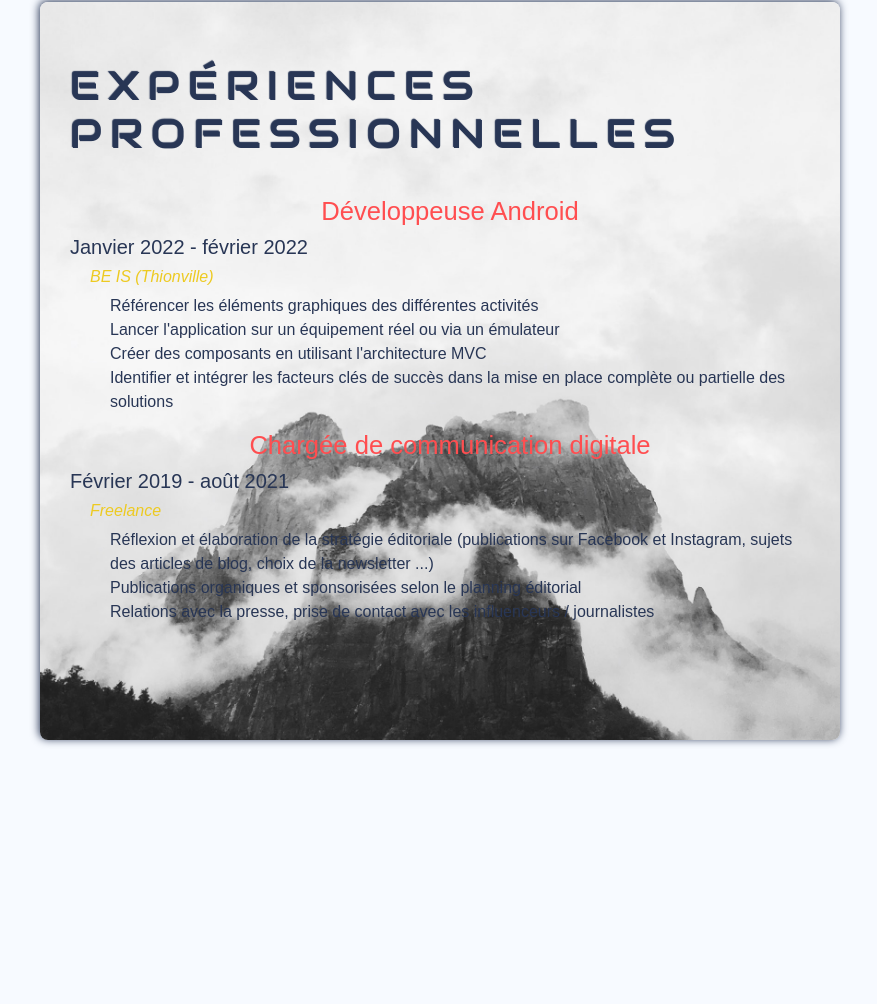
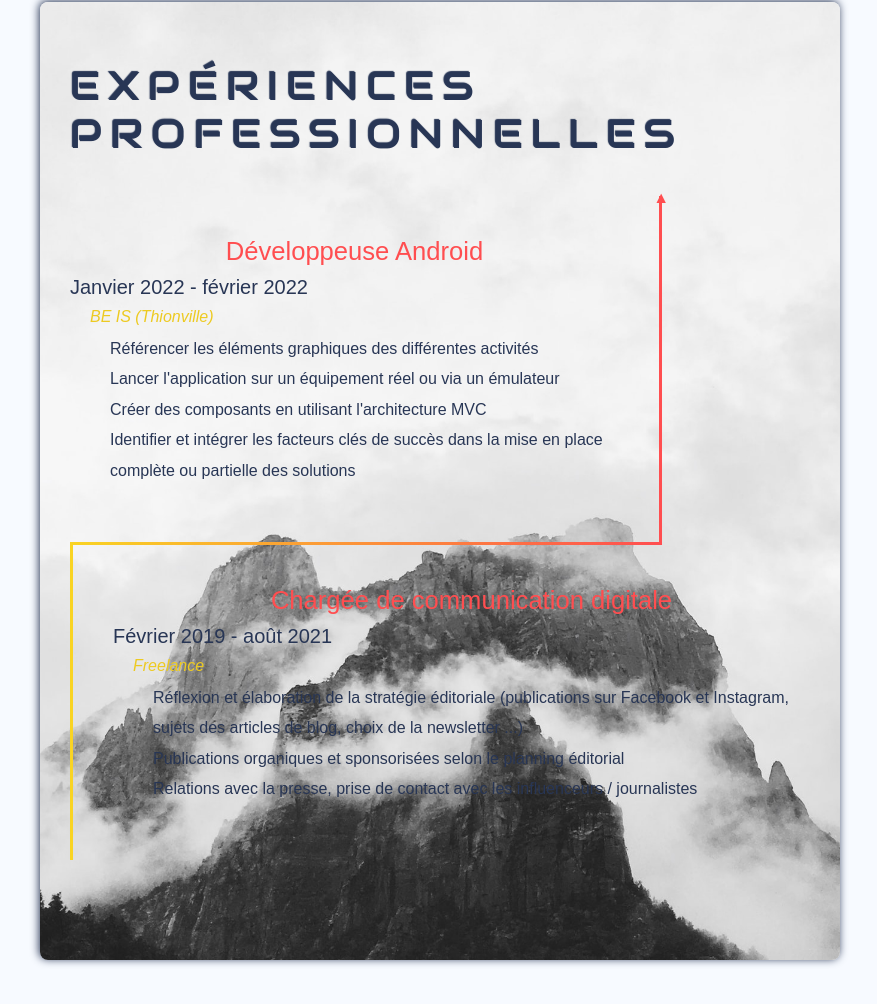
Before and after one commit to aissatoumane/site_cv, a website: page index.html in a window 1280 px wide. Shown: the part 3958-4962 px from the top of the page, without its empty margins (200-1077 px from the left). Before the commit the page ends 4878 px from the top, so only its background shows below. Drawn offline with nearby package versions, Linux system fonts and the light colour scheme; a web font is replaced by a local one.

Commit message:
ajout fleches timeline

```diff
--- a/index.html
+++ b/index.html
@@ -9,7 +9,9 @@
     <link rel="stylesheet" href="./style.css">
     <link rel="stylesheet" href="./assets/css/bootstrap.css">
     <link rel="stylesheet" href="https://cdnjs.cloudflare.com/ajax/libs/font-awesome/4.7.0/css/font-awesome.css">
+    <link href="https://unpkg.com/aos@2.3.1/dist/aos.css" rel="stylesheet">
 </head>
+
 <body>
     <header>
         <nav class="navbar navbar-expand-sm navbar-light fixed-top" id="navbar">
@@ -211,5 +213,6 @@
     <script src="./assets/js/jquery.min.js" type="text/javascript"> </script>
     <script src="./assets/js/typed.min.js" type="text/javascript"> </script>
     <script src="./script.js" type="text/javascript"> </script>
+    <script src="https://unpkg.com/aos@2.3.1/dist/aos.js"></script>
 </body>
 </html>
--- a/script.js
+++ b/script.js
@@ -51,3 +51,6 @@ $(window).scroll(function() {
         compteur = 1;
     }
 });
+
+//  AOS - Animate On Scroll
+AOS.init();
--- a/style.css
+++ b/style.css
@@ -235,3 +235,46 @@ h4 {
     color: #edca21;
     margin-left: 20px;
 }
+
+#xp-pro li {
+    line-height: 1.9em;
+    justify-content: center;
+}
+
+.timeline {
+    border-top: 3px solid;
+    border-image: linear-gradient(to right, #f9d423, #ff4e50);
+    border-image-slice: 1;
+    margin: 0;
+    padding: 40px;
+    position: relative;
+}
+
+.timeline:nth-child(1)::after {
+    content: '▲';
+    color: #ff4e50;
+    position: absolute; /* permettra de la déplacer comme on veut dans son élément / conteneur */
+    top: -10px;
+    right: -10px;
+    box-sizing: content-box !important;
+}
+
+.timeline:nth-child(1) {
+    border-bottom: 3px solid;
+    border-top: none;
+    width: 80%;
+}
+
+.timeline:nth-child(2) {
+    border-top: none;
+}
+
+.timeline:nth-child(odd) /* odd permet de viser les éléments impairs */ {
+    border-right: 3px solid;
+    padding-left: 0;
+}
+
+.timeline:nth-child(even) /* even permet de viser les éléments pairs */{
+    border-left: 3px solid;
+    padding-right: 0;
+}
```
